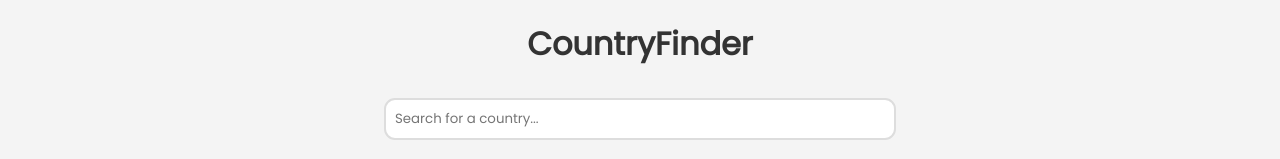
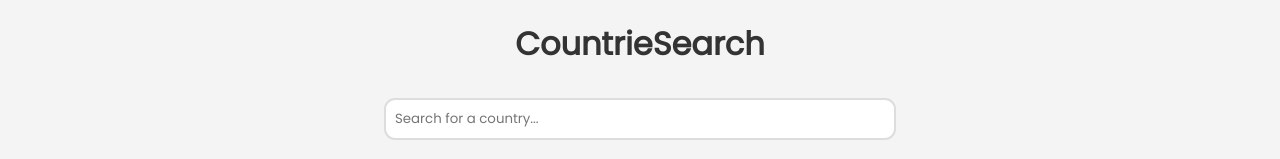
Before and after one commit to Guilhermefneri/countrie-search, a React (Vite) app: page / in a window 1280 px wide. Shown: the top 159 px of the page. Built offline with nearby package versions, Linux system fonts and the light colour scheme; no server answers.

Commit message:
chore: atualiza título da página e heading principal

```diff
--- a/src/App.jsx
+++ b/src/App.jsx
@@ -68,7 +68,7 @@
 
   return (
     <div>
-      <title>CountryFinder</title>
+      <title>CountrieSearch</title>
       <SearchBar search={search} setSearch={setSearch} />
       <SelectFilter
         region={region}
--- a/src/components/SearchBar/SearchBar.jsx
+++ b/src/components/SearchBar/SearchBar.jsx
@@ -16,7 +16,7 @@
 
   return (
     <div className="search">
-      <h1 className="title">CountryFinder</h1>
+      <h1 className="title">CountrieSearch</h1>
       <input
         className="input"
         type="text"
```
